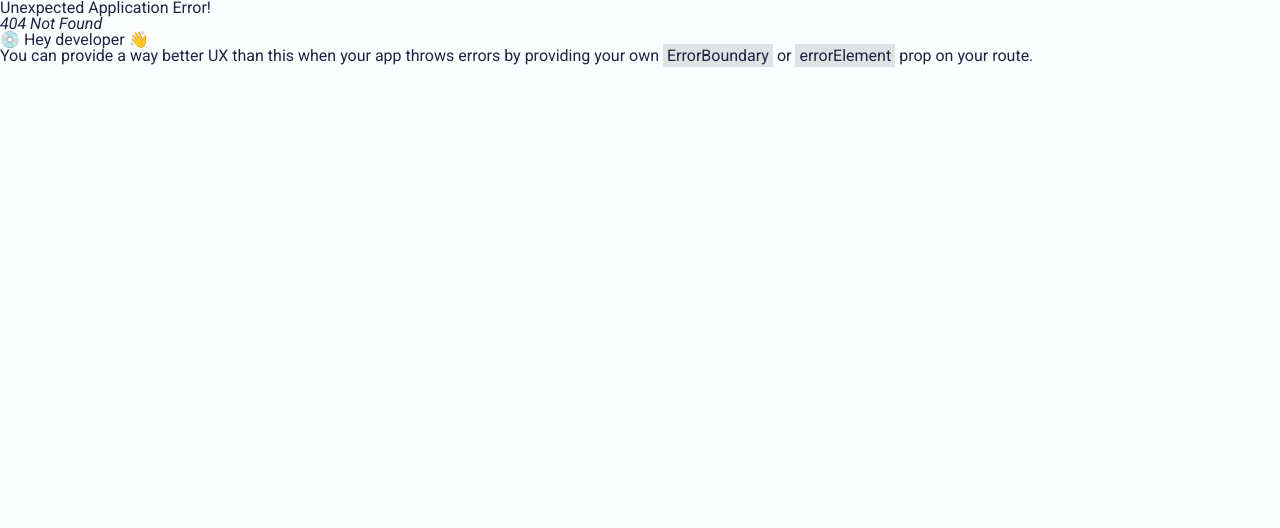
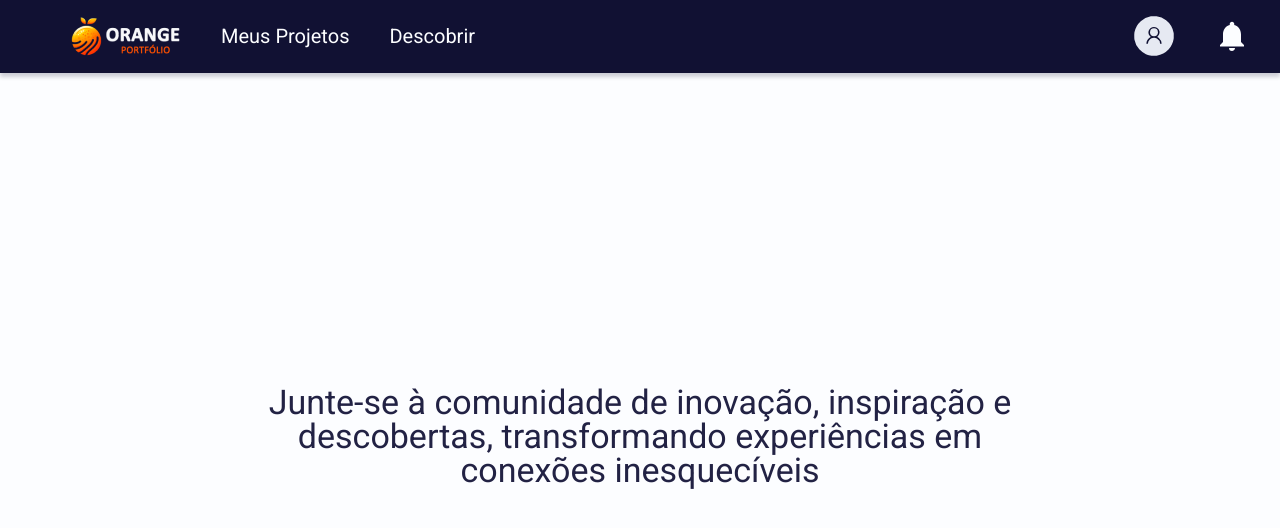
Before and after one commit to squad7-fcamara/spa-orange-portfolio, a React (Vite) app: page /community in a window 1280 px wide. Before the commit this address had no page. Shown: the top 528 px of the page. Built offline with nearby package versions, Linux system fonts and the light colour scheme.

Commit message:
:recycle: refactor(Community):  making better use of styled-components

```diff
--- a/src/GlobalStyled.jsx
+++ b/src/GlobalStyled.jsx
@@ -21,7 +21,7 @@ export const GlobalStyled = createGlobalStyle`
 `;
 
 export const Dashboard = styled.div`
-  max-width: 1280px;
+  /* max-width: 1280px;
   width: 100%;
   min-height: calc(100dvh - 73px);
   padding: 0 32px 0;
@@ -53,5 +53,5 @@ export const Dashboard = styled.div`
     & > header {
       font-size: 16px;
     }
-  }
+  } */
 `;
--- /dev/null
+++ b/src/components/CommunityHeader/index.jsx
@@ -0,0 +1,14 @@
+import { CommunityHeaderSC, HeadlineSC } from "./style";
+
+const CommunityHeader = () => {
+  return (
+    <CommunityHeaderSC>
+      <HeadlineSC>
+        Junte-se à comunidade de inovação, inspiração e descobertas,
+        transformando experiências em conexões inesquecíveis
+      </HeadlineSC>
+    </CommunityHeaderSC>
+  );
+};
+
+export default CommunityHeader;
--- /dev/null
+++ b/src/components/CommunityHeader/style.jsx
@@ -0,0 +1,10 @@
+import styled from "styled-components";
+
+export const CommunityHeaderSC = styled.header`
+    max-width: 46.5rem;
+`;
+
+export const HeadlineSC = styled.p`
+    font-size: 2.125rem;
+    text-align: center;
+`
--- a/src/components/Dashboard/style.jsx
+++ b/src/components/Dashboard/style.jsx
@@ -1,3 +1,4 @@
+import "../../reset.css";
 import styled from "styled-components";
 import { bp } from "../../utils/breakpoints";
 
@@ -8,6 +9,7 @@ export const DashboardSC = styled.main`
   padding-top: 4.5rem;
 
   display: flex;
+  flex-direction: column;
   align-items: center;
   justify-content: center;
 
--- /dev/null
+++ b/src/pages/Community/index.jsx
@@ -0,0 +1,12 @@
+import { DashboardSC } from "../../components/Dashboard/style";
+import CommunityHeader from "../../components/CommunityHeader";
+
+const Community = () => {
+  return (
+    <DashboardSC>
+      <CommunityHeader />
+    </DashboardSC>
+  );
+};
+
+export default Community;
```
Also changed, not shown: src/main.jsx (+5 -7 lines).
